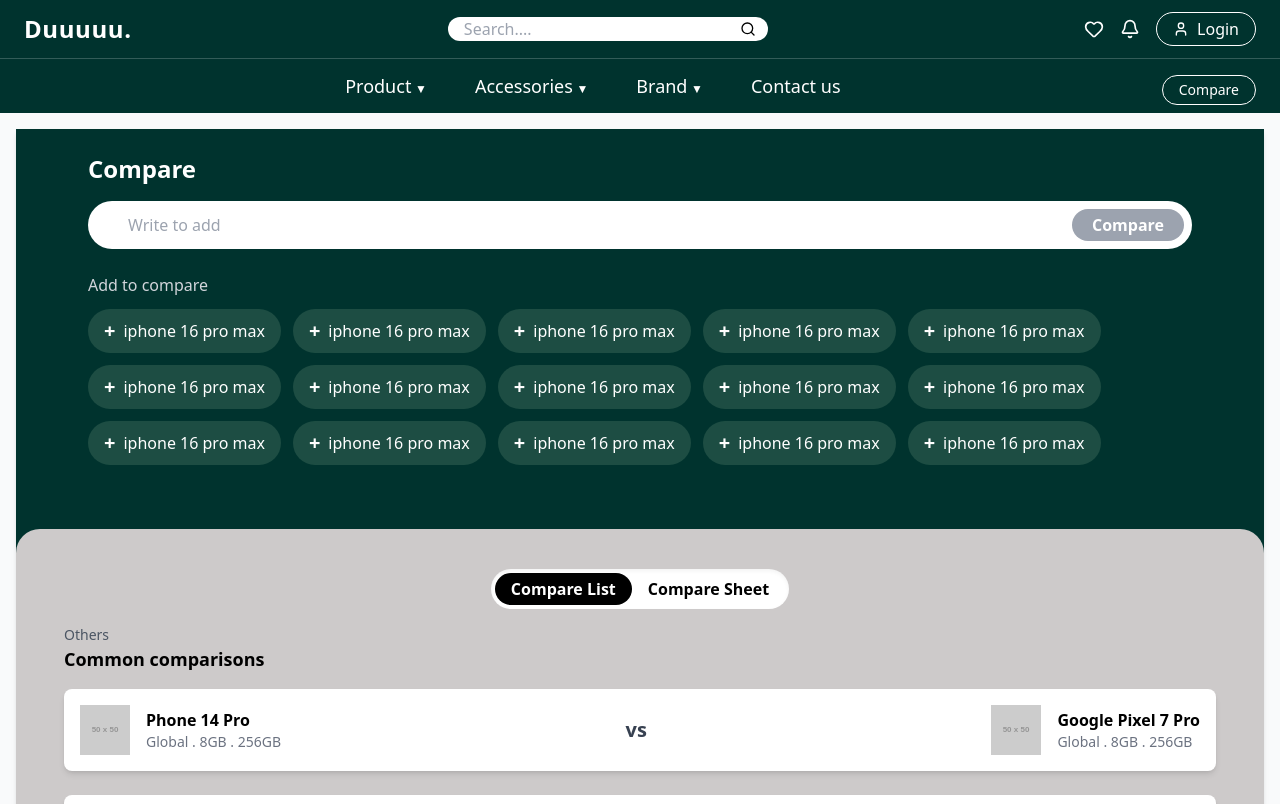
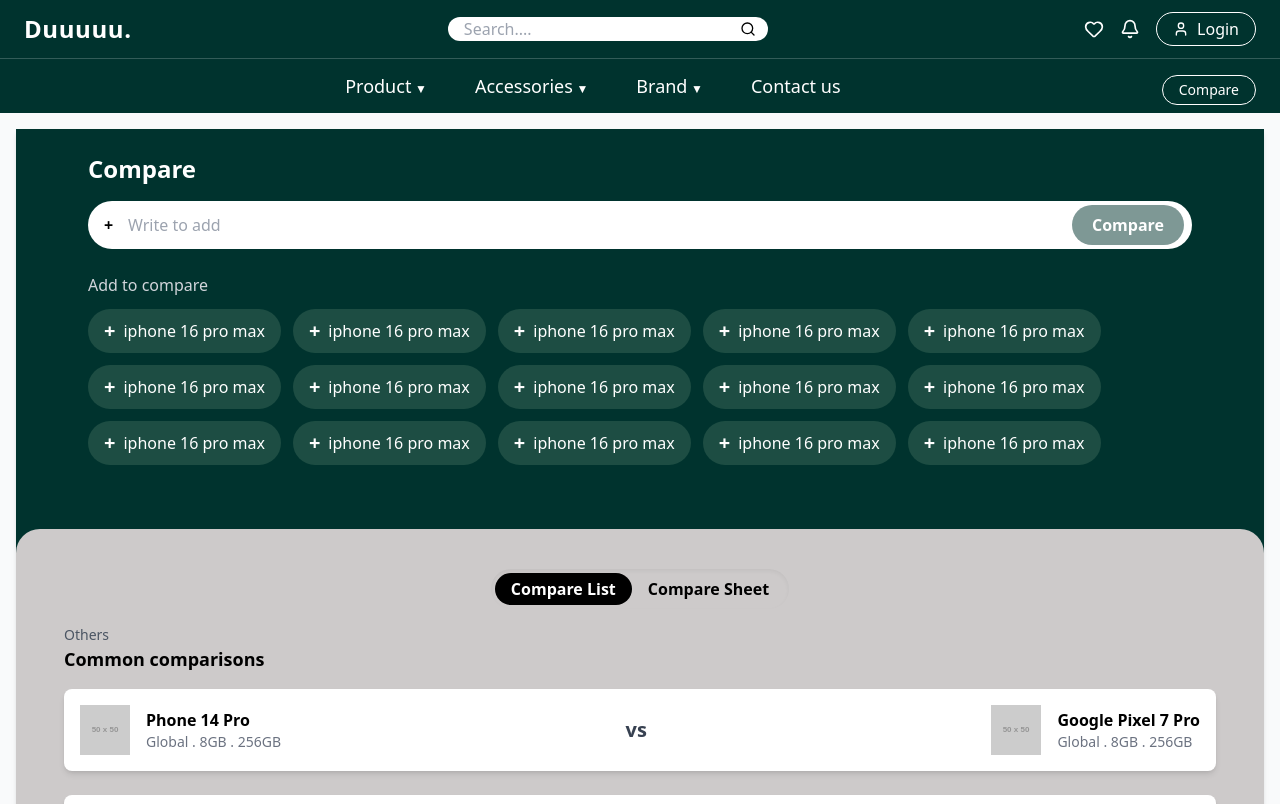
Before and after one commit to NaySovannarith/Tech-Compare, a SvelteKit app: page /compares in a window 1280 px wide. Shown: the top 804 px of the page. Built offline with nearby package versions, Linux system fonts and the light colour scheme.

Commit message:
fix compare

```diff
--- a/src/routes/compares/+page.svelte
+++ b/src/routes/compares/+page.svelte
@@ -1,8 +1,26 @@
 <script>
     let searchQuery = '';
+    let compareItems = [searchQuery];
+    let isCompareSheet = false;
+
+
+    function handleSearch() {
+    if (searchQuery.trim()) {
+      // Add logic to add to compare list
+      compareItems.push(searchQuery.trim()); // Add the searchQuery to the list
+      console.log('Added to compare:', searchQuery);
+      searchQuery = '';
+    }
+  }
+  /**
+   * @param {string} view
+   */
+  function toggleView(view) {
+    isCompareSheet = view === 'sheet'; // Set active view based on the clicked button
+  }
   </script>
 
-  <div class="bg-[#00332e] min-h-screen text-white items-center justify-between shadow-md">
+  <div class="bg-[#00332e] mt-[150] min-h-screen text-white items-center justify-between shadow-md">
     <!-- Top Section -->
     <div class="p-6 max-w-6xl mx-auto">
       <!-- Title -->
@@ -11,14 +29,18 @@
       <!-- Search Bar -->
       <div class="flex items-center mb-6">
         <div class="relative flex-grow">
-          <span class="absolute left-4 top-1/2 -translate-y-1/2 text-xl font-bold">+</span>
+          <span class="absolute left-4 top-1/2 -translate-y-1/2 text-black font-bold">+</span>
           <input
             type="text"
             bind:value={searchQuery}
             placeholder="Write to add"
             class="w-full pl-10 pr-32 py-3 rounded-full text-black focus:outline-none"
           />
-          <button class="absolute right-2 top-1/2 -translate-y-1/2 bg-gray-400 text-white font-semibold px-5 py-1 rounded-full">
+          <button
+          on:click={handleSearch}
+          class="absolute right-2 top-1/2 -translate-y-1/2 bg-[#00332e] text-white font-semibold px-5 py-2 rounded-full {searchQuery.trim() ? 'opacity-100 cursor-pointer' : 'opacity-50 cursor-not-allowed'}"
+          disabled={!searchQuery.trim()}
+          >
             Compare
           </button>
         </div>
@@ -43,7 +65,7 @@
       <div class="max-w-6xl mx-auto">
         <!-- Tabs -->
         <div class="flex justify-center mb-4">
-          <div class="bg-white rounded-full p-1 inline-flex shadow-inner">
+          <div class="bg-gray rounded-full inline-flex p-1 shadow-inner">
             <button class="px-4 py-1 font-semibold rounded-full bg-black text-white">Compare List</button>
             <button class="px-4 py-1 font-semibold rounded-full text-black">Compare Sheet</button>
           </div>
```
